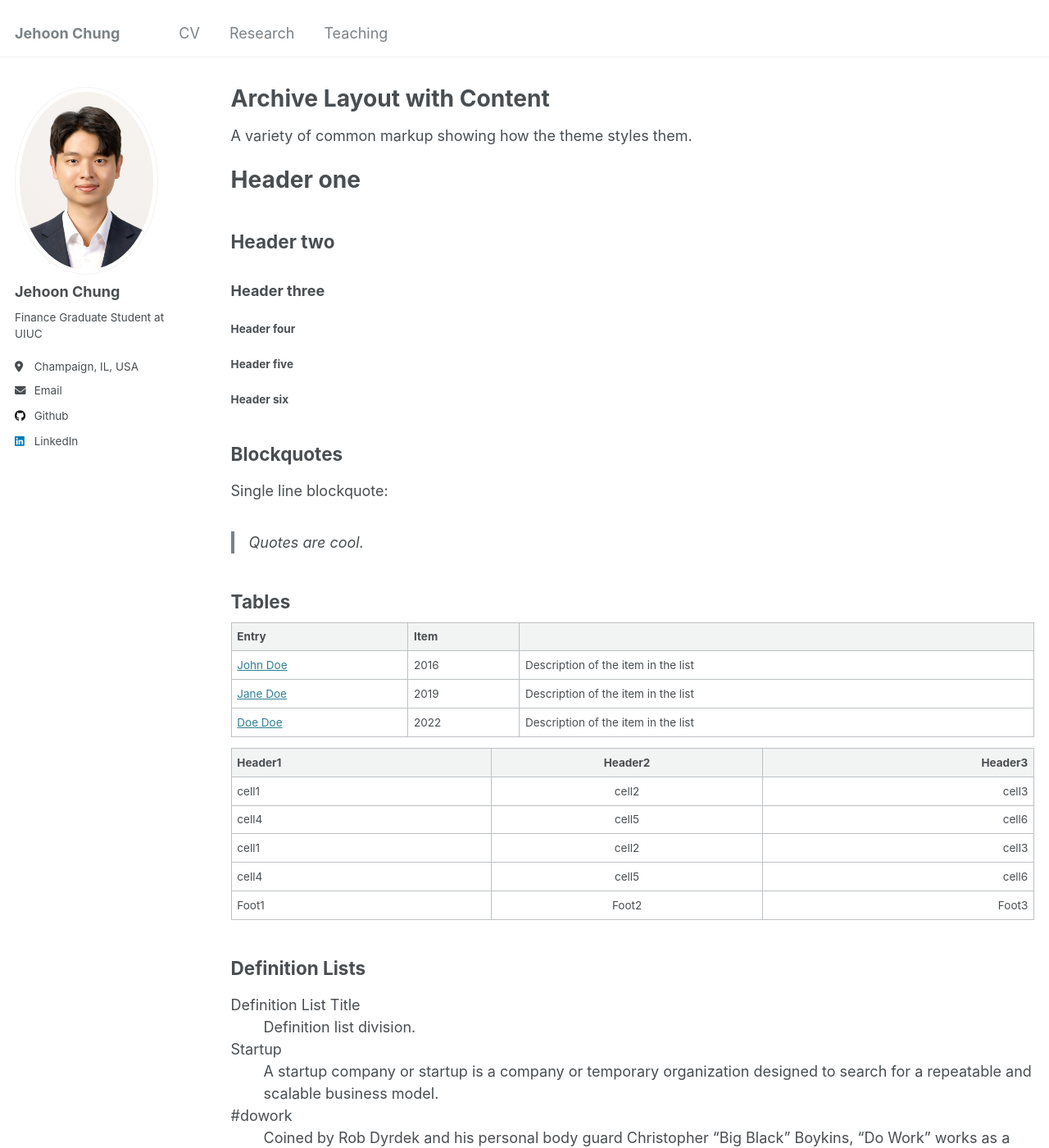
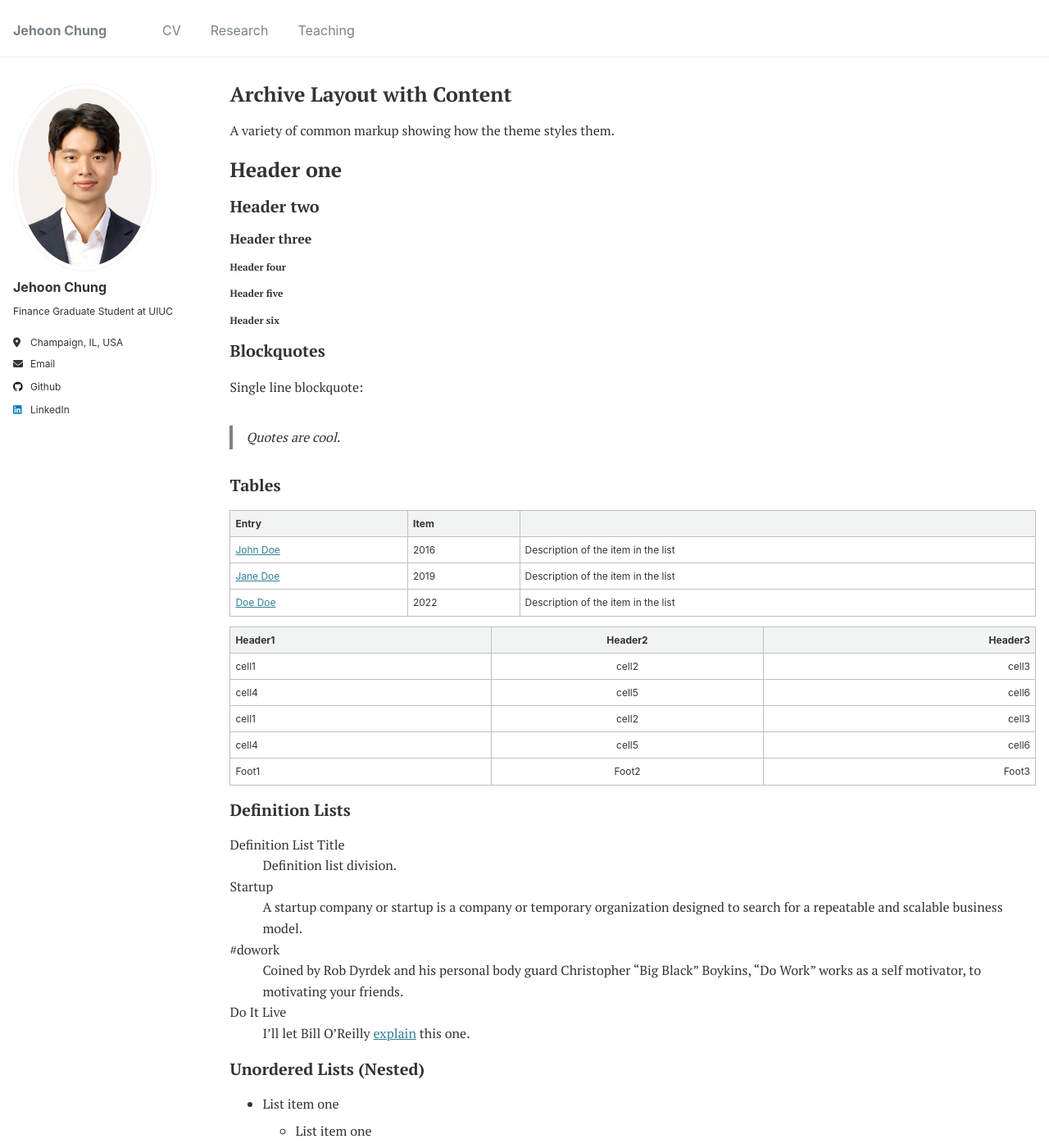
Before and after one commit to JehoonChung/jehoonchung.github.io, a Jekyll site: the page built from _pages/archive-layout-with-content.md, in a window 1280 px wide and 1400 px high. Shown: the whole window at 82% size. Built offline with Jekyll 4.4.1, drawn with Linux system fonts in a browser that asks for light colours.

Commit message:
Update main.scss

```diff
--- a/assets/css/main.scss
+++ b/assets/css/main.scss
@@ -40,3 +40,24 @@
 @import "vendor/magnific-popup/magnific-popup";
 @import "print";
 @import url('https://fonts.googleapis.com/css2?family=PT+Serif:wght@400;700&display=swap');
+
+/* Apply PT Serif globally */
+body {
+    font-family: 'PT Serif', serif;
+    font-size: 16px;
+    line-height: 1.6;
+    color: #333; /* Adjust this color to your preference */
+}
+
+h1, h2, h3, h4, h5, h6 {
+    font-family: 'PT Serif', serif;
+    font-weight: 700; /* Use bold for headings */
+    margin: 1rem 0;
+}
+
+p {
+    font-family: 'PT Serif', serif;
+    font-size: 16px;
+    line-height: 1.8;
+    margin-bottom: 1rem;
+}
```
